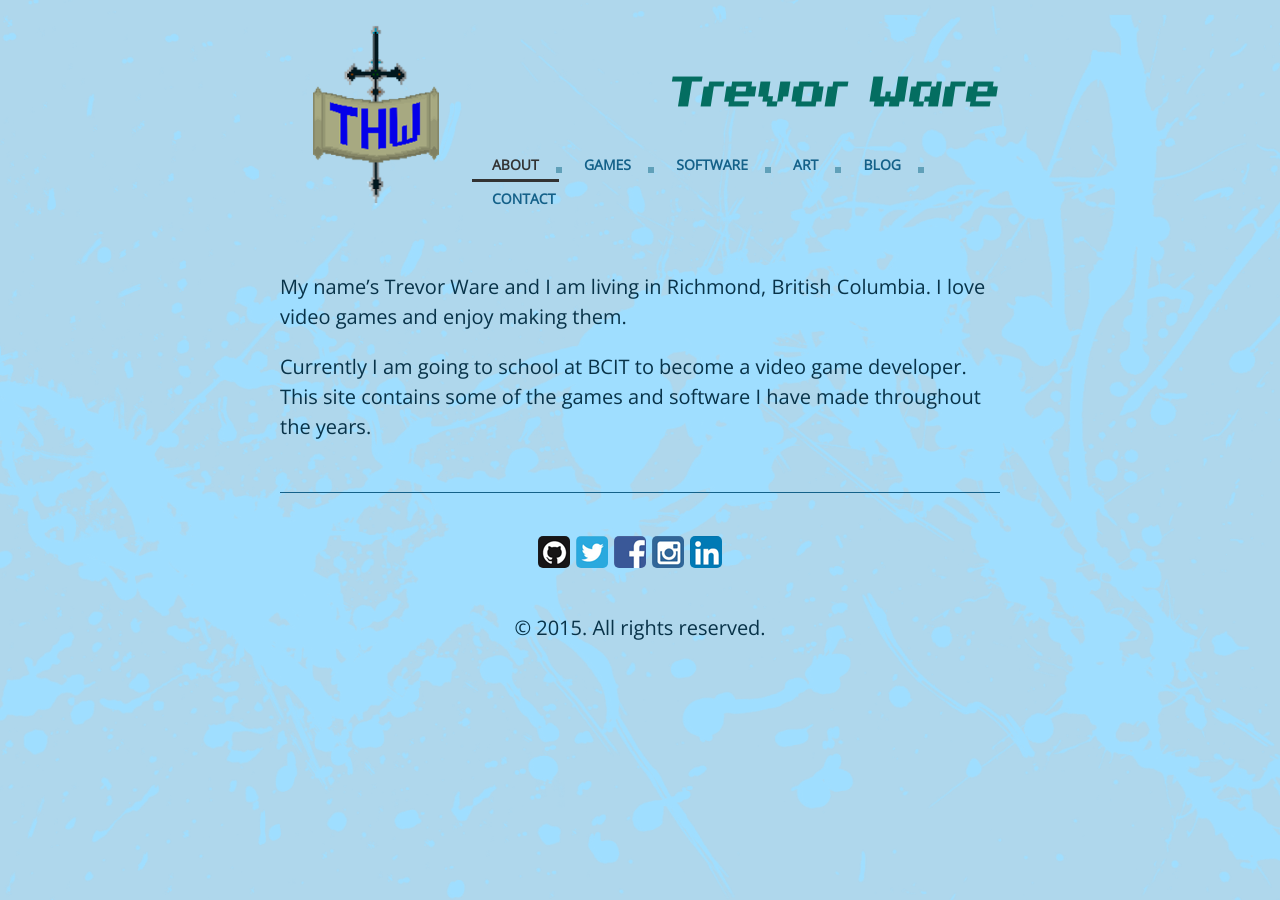
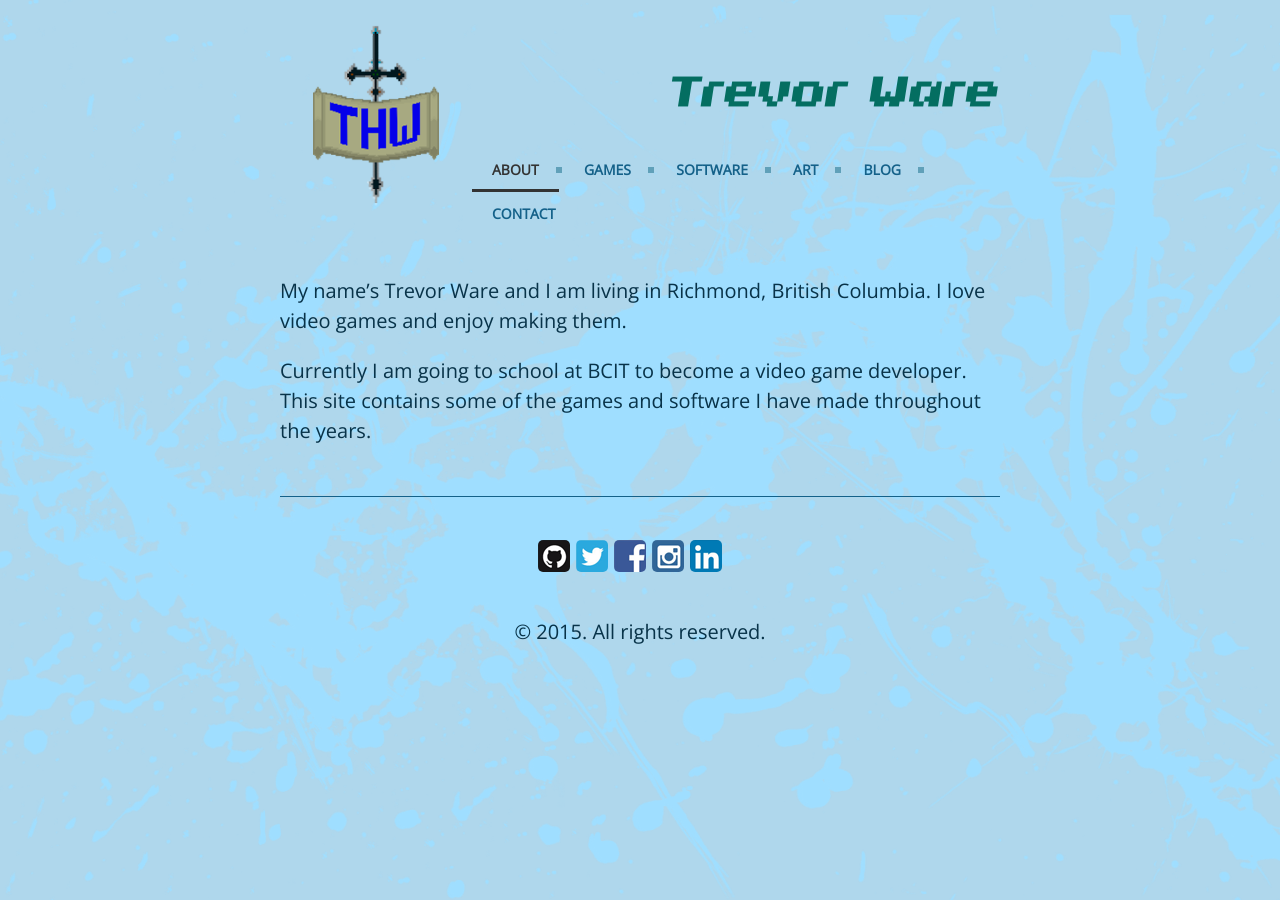
Before and after one commit to twarrre/twarrre.github.io, a Jekyll site: the page built from index.md, in a window 1280 px wide. Built offline with Jekyll 4.4.1, drawn with Linux system fonts in a browser that asks for light colours.

Commit message:
More changes

```diff
--- a/public/css/poole.css
+++ b/public/css/poole.css
@@ -590,7 +590,7 @@ a.pagination-item:hover {
   color: #146189;
   text-decoration: none;
   display: block;
-  padding: 10px 20px;
+  padding: 15px 20px;
   font-family: 'Open Sans', sans-serif;
   font-weight: 700;
   text-transform: uppercase;
```
